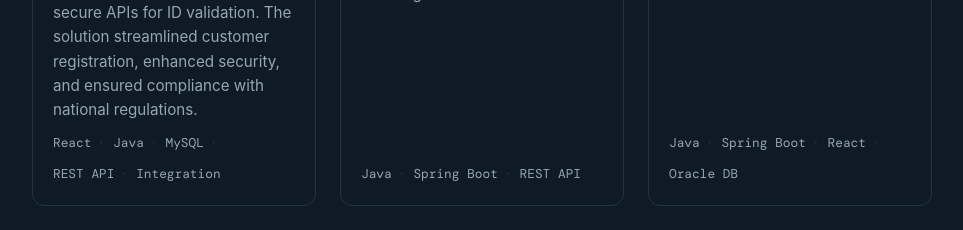
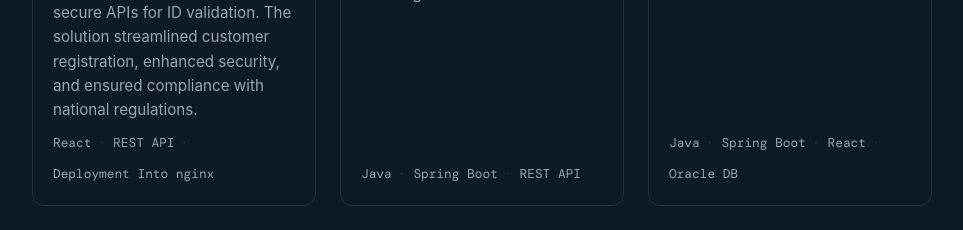
Before and after one commit to Samuel-Asamnew/portfolio, a React (Vite) app: page / in a window 1280 px wide. Shown: the part 2700-2930 px from the top of the page, without its empty margins (158-1121 px from the left). Built offline with nearby package versions, Linux system fonts and the light colour scheme; a web font is replaced by a local one.

Commit message:
Initial commit

```diff
--- a/src/data.js
+++ b/src/data.js
@@ -55,7 +55,7 @@ export const data = {
     {
       title: "National ID Integration",
       desc: "Worked as a frontend (React) developer on a project integrating national ID verification into a core banking system. Built user interfaces for customer onboarding and developed secure APIs for ID validation. The solution streamlined customer registration, enhanced security, and ensured compliance with national regulations.",
-      tech: ["React", "Java", "MySQL", "REST API", "Integration"],
+      tech: ["React","REST API", "Deployment Into nginx"],
       link: "https://fayda.gadaabank.com.et/publicfayda/",
       highlight: true,
     },
```
